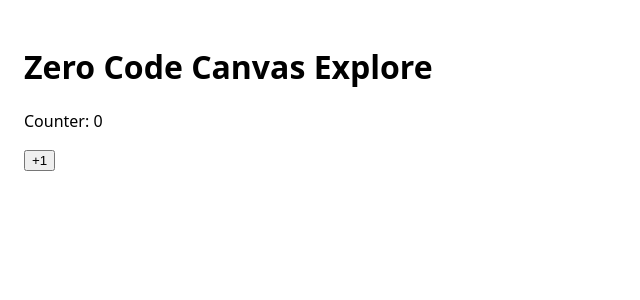
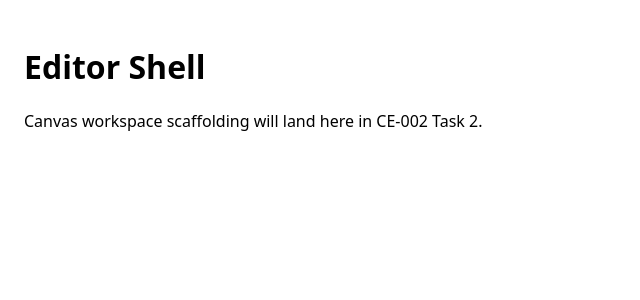
Before and after one commit to Majmunu/omni-canvas, a React (Vite) app: page / in a window 1280 px wide. Shown: the top 300 px of the page, without its empty margins (0-640 px from the left). Built offline with nearby package versions, Linux system fonts and the light colour scheme.

Commit message:
feat(ce-002): replace demo app with editor shell entry

```diff
--- a/src/App.tsx
+++ b/src/App.tsx
@@ -1,20 +1,14 @@
-import { useAppStore } from './store/appStore'
-
-function App() {
-  const counter = useAppStore((state) => state.counter)
-  const inc = useAppStore((state) => state.inc)
-
+function EditorShell() {
   return (
-    <main>
-      <h1>Zero Code Canvas Explore</h1>
-      <p>
-        Counter: <span data-testid="counter">{counter}</span>
-      </p>
-      <button type="button" onClick={inc}>
-        +1
-      </button>
+    <main data-testid="editor-shell" aria-label="Editor shell">
+      <h1>Editor Shell</h1>
+      <p>Canvas workspace scaffolding will land here in CE-002 Task 2.</p>
     </main>
   )
 }
 
+function App() {
+  return <EditorShell />
+}
+
 export default App
```
Also changed, not shown: 1 other file (tests, documents, lock files or other folders).
